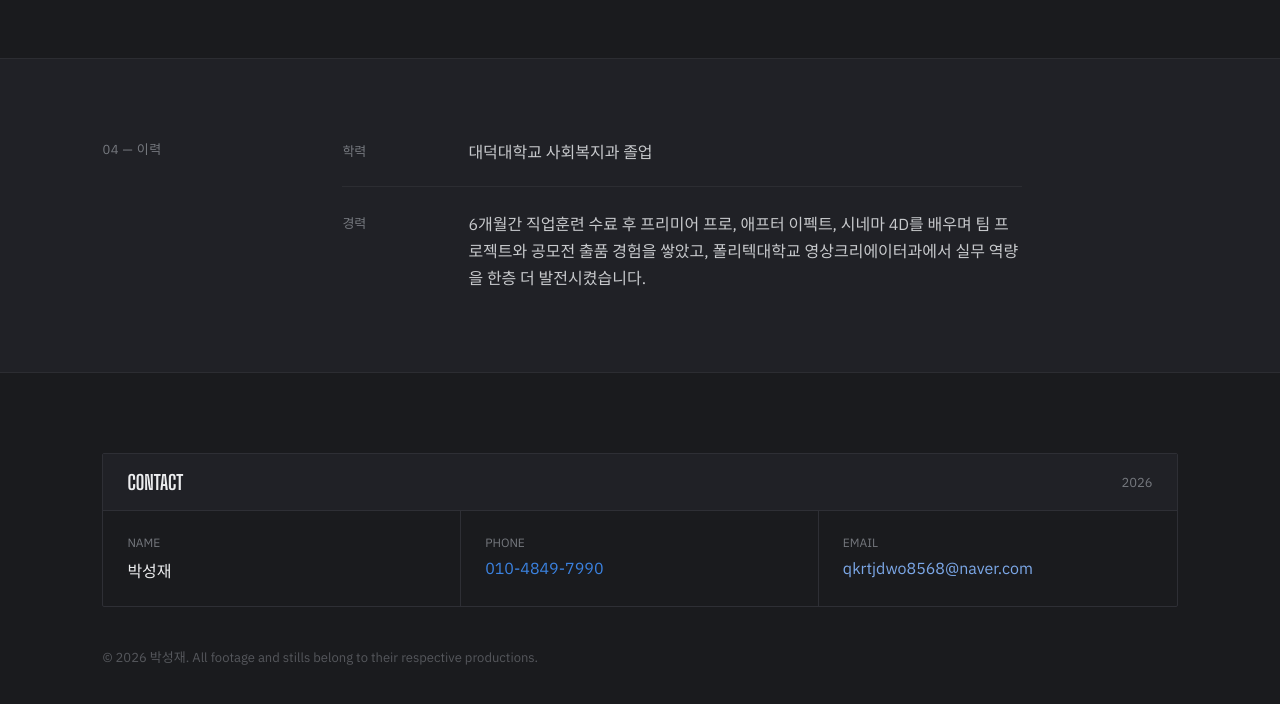
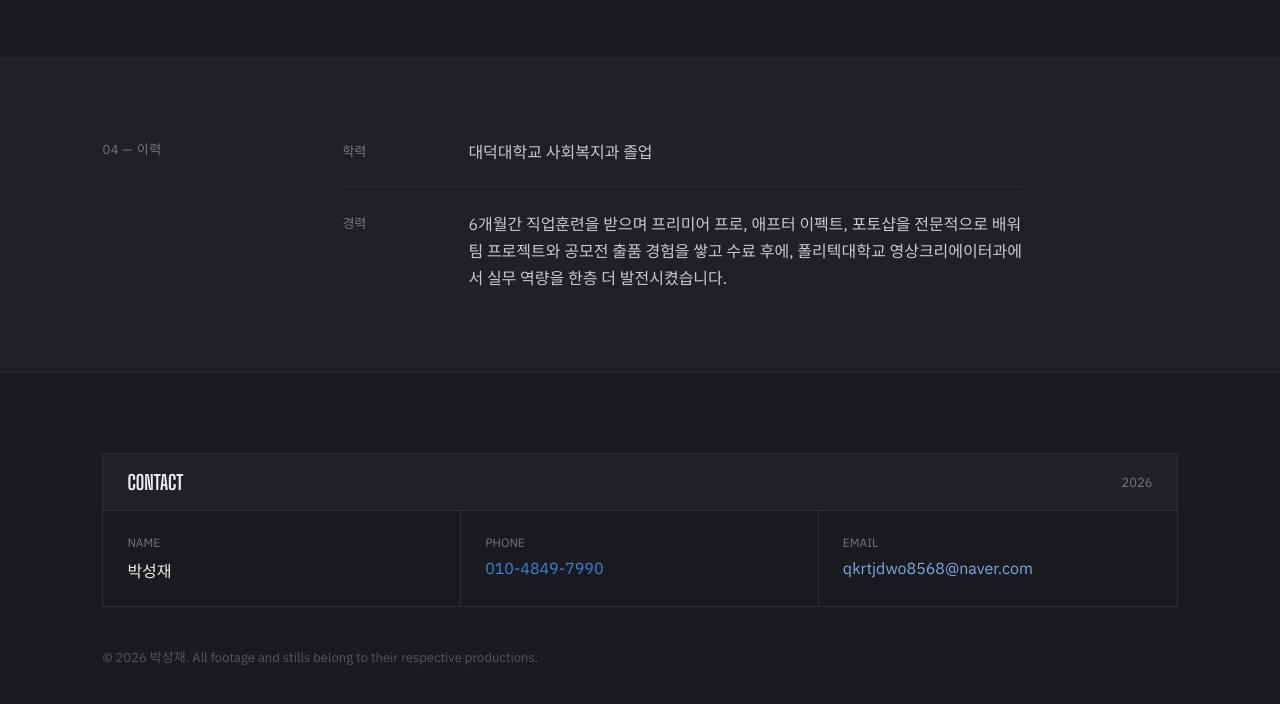
Before and after one commit to burndle8568/portfolio, a plain HTML site: page index.html in a window 1280 px wide. Shown: the part 2099-2803 px from the top of the page. Drawn offline with Linux system fonts and the light colour scheme.

Commit message:
Update index.html

```diff
--- a/index.html
+++ b/index.html
@@ -228,7 +228,7 @@
         </div>
         <div style="display:flex;gap:16px;">
           <div style="width:110px;flex-shrink:0;color:#75787E;font-size:13px;padding-top:2px;">경력</div>
-          <div style="color:#C7C9CC;">6개월간 직업훈련 수료 후 프리미어 프로, 애프터 이펙트, 시네마 4D를 배우며 팀 프로젝트와 공모전 출품 경험을 쌓았고, 폴리텍대학교 영상크리에이터과에서 실무 역량을 한층 더 발전시켰습니다.</div>
+          <div style="color:#C7C9CC;">6개월간 직업훈련을 받으며 프리미어 프로, 애프터 이펙트, 포토샵을 전문적으로 배워 팀 프로젝트와 공모전 출품 경험을 쌓고 수료 후에, 폴리텍대학교 영상크리에이터과에서 실무 역량을 한층 더 발전시켰습니다.</div>
         </div>
       </div>
     </div>
```
